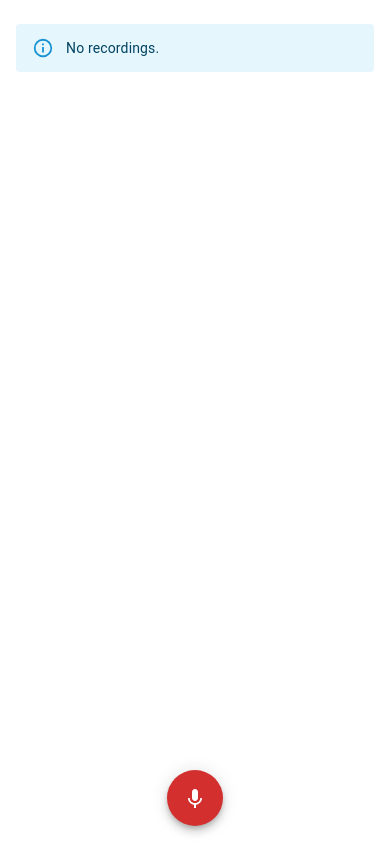
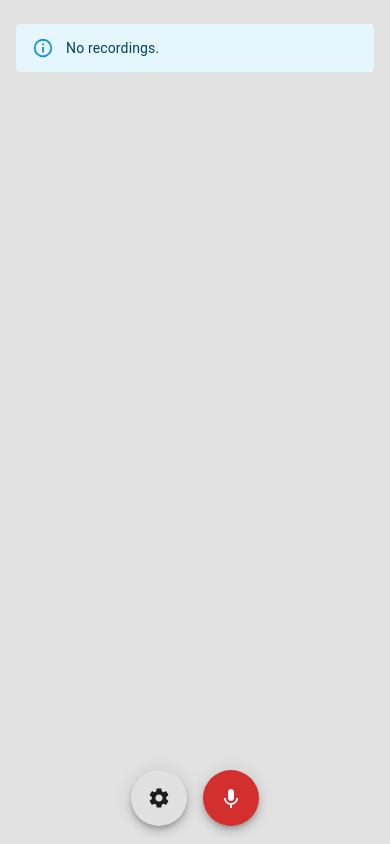
Before and after one commit to VladHornai/TalkBot2, a React Native app: screen / in a window 390 px wide. Built offline with nearby package versions, Linux system fonts and the light colour scheme.

Commit message:
add choose model functionality

```diff
--- a/App.js
+++ b/App.js
@@ -4,8 +4,20 @@ import { View } from "react-native";
 import { SafeAreaProvider } from "react-native-safe-area-context";
 import Container from "@mui/material/Container";
 import { useEffect, useState } from "react";
-import { Alert, Grid, IconButton, Typography } from "@mui/material";
+import {
+  Alert,
+  Box,
+  FormControl,
+  Grid,
+  IconButton,
+  InputLabel,
+  MenuItem,
+  Select,
+  Typography,
+} from "@mui/material";
 import RecordingItem from "./components/recordings-list/RecordingItem";
+import { red } from "@mui/material/colors";
+import ModelSelector from "./components/ModelSelector";
 
 export default function App() {
   const { recorderState, ...handlers } = useRecorder();
@@ -16,12 +28,17 @@ export default function App() {
 
   const [recordingState, setRecordingState] = useState("WAITING_TO_RECORD");
 
+  const { currentModel } = handlers;
+
   useEffect(() => {
     if (!recorderState.initRecording && recorderState.text) {
       setLoading(false);
       const { audio, text } = recorderState;
 
-      setRecordingList((prev) => [{ audio, text }, ...prev]);
+      setRecordingList((prev) => [
+        { audio, text, model: currentModel },
+        ...prev,
+      ]);
       setRecordingState("WAITING_TO_RECORD");
     }
 
@@ -45,9 +62,8 @@ export default function App() {
       prevState.filter((record) => record.audio !== audio)
     );
   };
-
   return (
-    <SafeAreaProvider>
+    <SafeAreaProvider style={{ backgroundColor: "#e2e2e2" }}>
       <View>
         <RecorderControls
           recorderState={recorderState}
@@ -55,6 +71,10 @@ export default function App() {
           setLoading={setLoading}
           recordingState={recordingState}
         />
+        {/* <ModelSelector
+          currentModel={currentModel}
+          setCurrentModel={setCurrentModel}
+        /> */}
         <Container>
           {loading && <p>Loading...</p>}
 
@@ -70,7 +90,9 @@ export default function App() {
                 key={`record-item-${idx}`}
                 audio={rec.audio}
                 text={rec.text}
-                bgColor={idx % 2 === 0 ? "#78d2bf" : "#def4f0"}
+                bgColor={
+                  rec.model === "whisper-small-ro" ? "#78d2bf" : "#def4f0"
+                }
               />
             ))}
           </Grid>
--- /dev/null
+++ b/components/ModelSelector.jsx
@@ -0,0 +1,89 @@
+// const ModelSelector = ({ currentModel, setCurrentModel }) => {
+//   return (
+
+//   );
+// };
+
+import * as React from "react";
+import Button from "@mui/material/Button";
+import Dialog from "@mui/material/Dialog";
+import DialogActions from "@mui/material/DialogActions";
+import DialogContent from "@mui/material/DialogContent";
+import DialogContentText from "@mui/material/DialogContentText";
+import DialogTitle from "@mui/material/DialogTitle";
+import SettingsIcon from "@mui/icons-material/Settings";
+import {
+  Alert,
+  Box,
+  Fab,
+  FormControl,
+  Grid,
+  IconButton,
+  InputLabel,
+  MenuItem,
+  Select,
+  Typography,
+} from "@mui/material";
+
+// export default function AlertDialog() {
+const ModelSelector = ({ currentModel, setCurrentModel }) => {
+  const [open, setOpen] = React.useState(false);
+
+  const handleClickOpen = () => {
+    setOpen(true);
+  };
+
+  const handleClose = () => {
+    setOpen(false);
+  };
+
+  return (
+    <>
+      <Box
+        sx={{
+          display: "flex",
+          alignItems: "center",
+          justifyContent: "center",
+        }}
+      >
+        <Box sx={{ m: 1, position: "relative" }}>
+          <Fab onClick={handleClickOpen}>
+            <SettingsIcon />
+          </Fab>
+        </Box>
+      </Box>
+
+      <Dialog
+        open={open}
+        onClose={handleClose}
+        aria-labelledby="alert-dialog-title"
+        aria-describedby="alert-dialog-description"
+      >
+        <DialogTitle id="alert-dialog-title">{"Select the model"}</DialogTitle>
+        <DialogContent>
+          <Box sx={{ marginTop: 2 }}>
+            <FormControl fullWidth>
+              <InputLabel id="demo-simple-select-label">Model</InputLabel>
+              <Select
+                labelId="demo-simple-select-label"
+                id="demo-simple-select"
+                value={currentModel}
+                label="Model"
+                onChange={(event) => {
+                  console.log(event.target.value);
+                  setCurrentModel(event.target.value);
+                  handleClose();
+                }}
+              >
+                <MenuItem value={"whisper-small-ro"}>Whisper Small</MenuItem>
+                <MenuItem value={"whisper-large-ro"}>Whisper Large</MenuItem>
+              </Select>
+            </FormControl>
+          </Box>
+        </DialogContent>
+      </Dialog>
+    </>
+  );
+};
+
+export default ModelSelector;
--- a/components/recorder-controls/index.jsx
+++ b/components/recorder-controls/index.jsx
@@ -1,4 +1,5 @@
 import { formatMinutes, formatSeconds } from "../../utils/format-time";
+import ModelSelector from "../ModelSelector";
 import RecorderControl from "./Recorder";
 
 export default function RecorderControls({
@@ -8,7 +9,13 @@ export default function RecorderControls({
   recordingState,
 }) {
   const { recordingMinutes, recordingSeconds, initRecording } = recorderState;
-  const { startRecording, saveRecording, cancelRecording } = handlers;
+  const {
+    currentModel,
+    setCurrentModel,
+    startRecording,
+    saveRecording,
+    cancelRecording,
+  } = handlers;
 
   return (
     <div
@@ -18,11 +25,25 @@ export default function RecorderControls({
         width: "100%",
       }}
     >
-      <RecorderControl
-        recordingState={recordingState}
-        startRecording={startRecording}
-        saveRecording={saveRecording}
-      />
+      <div
+        style={{
+          width: "100%",
+          display: "flex",
+          flexDirection: "row",
+          alignItems: "center",
+          justifyContent: "center",
+        }}
+      >
+        <ModelSelector
+          currentModel={currentModel}
+          setCurrentModel={setCurrentModel}
+        />
+        <RecorderControl
+          recordingState={recordingState}
+          startRecording={startRecording}
+          saveRecording={saveRecording}
+        />
+      </div>
     </div>
   );
 }
--- a/hooks/useRecorder.js
+++ b/hooks/useRecorder.js
@@ -14,6 +14,7 @@ const initialState = {
 
 export default function useRecorder() {
   const [recorderState, setRecorderState] = useState(initialState);
+  const [currentModel, setCurrentModel] = useState("whisper-large-ro");
 
   useEffect(() => {
     const MAX_RECORDER_TIME = 5;
@@ -82,11 +83,15 @@ export default function useRecorder() {
           let formData = new FormData();
           formData.append("file_from_react", blob, "1.wav");
           axios
-            .post("http://192.168.100.60:5000/profile", formData, {
-              headers: {
-                "Content-Type": "multipart/form-data",
-              },
-            })
+            .post(
+              `http://192.168.0.112:5000/profile?model=${currentModel}`,
+              formData,
+              {
+                headers: {
+                  "Content-Type": "multipart/form-data",
+                },
+              }
+            )
             .then((response) => {
               console.log("response: " + response.data.result);
 
@@ -124,5 +129,7 @@ export default function useRecorder() {
     startRecording: () => startRecording(setRecorderState),
     cancelRecording: () => setRecorderState(initialState),
     saveRecording: () => saveRecording(recorderState.mediaRecorder),
+    currentModel,
+    setCurrentModel,
   };
 }
```
Also changed, not shown: 1 other file (tests, documents, lock files or other folders).
